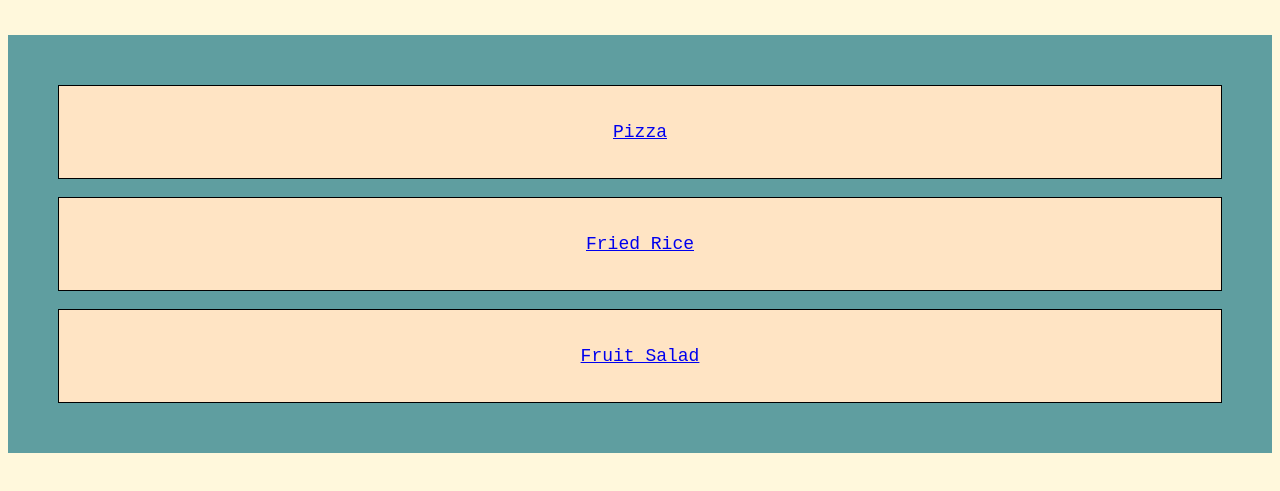
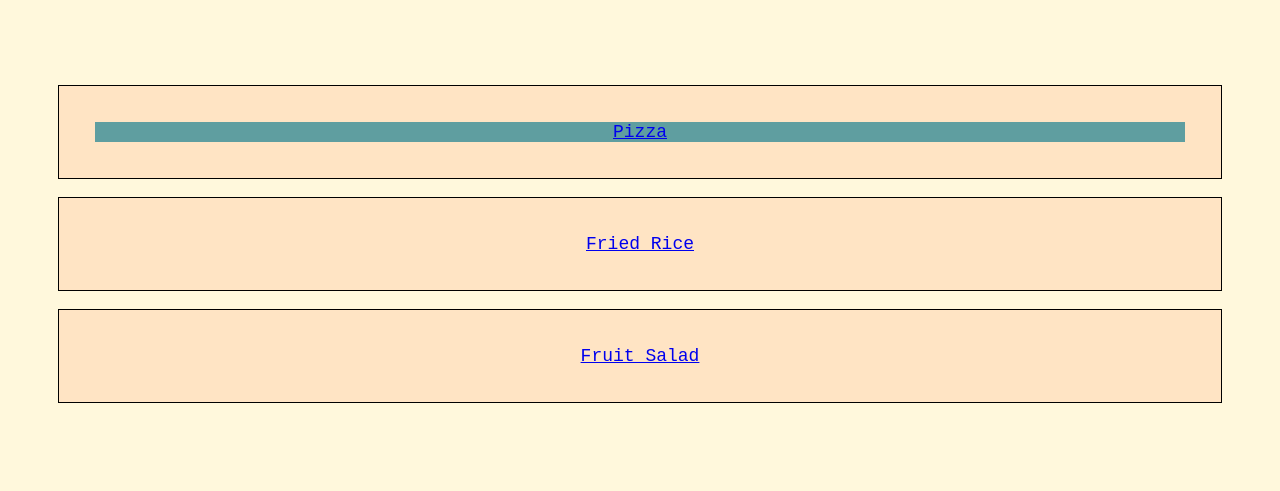
Before and after one commit to roopxx/odin-recipes, a plain HTML site: page index.html in a window 1280 px wide. In both pictures the pointer is over the link "Pizza". Shown: the part 93-584 px from the top of the page. Drawn offline with Linux system fonts and the light colour scheme.

Commit message:
Add Hover In style.css

```diff
--- a/style.css
+++ b/style.css
@@ -20,7 +20,7 @@ body{
     margin: 0%;
 }
 
-.recipes_list:hover{
+a:hover{
     background-color: cadetblue;
 }
 
```
